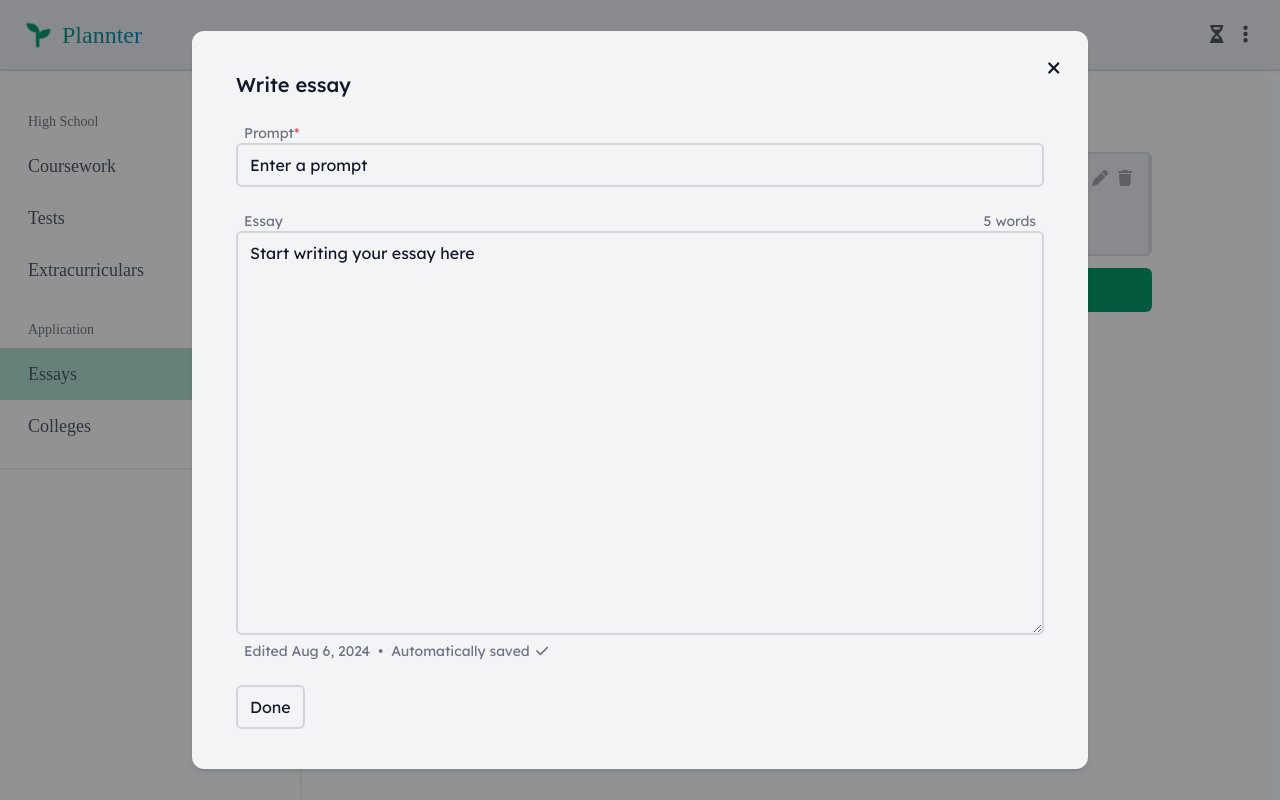
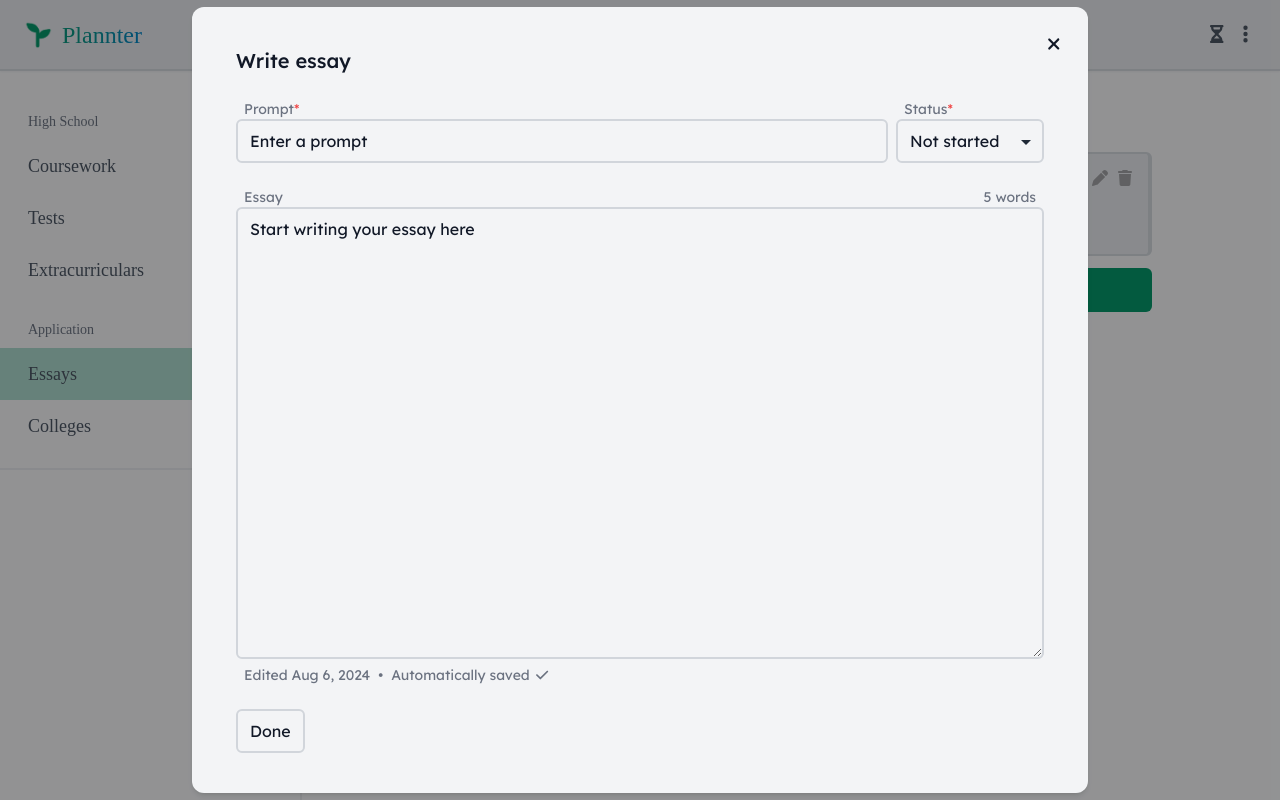
Before and after one commit to jakeo-dev/plannter, a Next.js app: page /essays in a window 1280 px wide. Both pictures are taken after a click on the button "Write an essay". Built offline with nearby package versions, Linux system fonts and the light colour scheme; a web font is replaced by a local one.

Commit message:
Add essay statuses to track where in the writing process the user is

```diff
--- a/src/components/essays/EssayElem.tsx
+++ b/src/components/essays/EssayElem.tsx
@@ -56,6 +56,8 @@ export default function EssayElem({
             : "bottom-3"
         }  flex text-xs text-gray-600 dark:text-gray-400 gap-2 mt-3`}
       >
+        <span>{essay.status}</span>
+        <span>•</span>
         <span>
           {wordCount(essay.paper)} word{wordCount(essay.paper) != 1 ? "s" : ""}
         </span>
--- a/src/components/essays/FolderElem.tsx
+++ b/src/components/essays/FolderElem.tsx
@@ -62,6 +62,7 @@ export default function FolderElem({
             uuid: crypto.randomUUID(),
             name: "Enter a prompt",
             paper: "Start writing your essay here",
+            status: "Not started",
             lastEdited: {
               year: currentDate.getFullYear(),
               month: currentDate.getMonth(),
--- a/src/components/essays/modals/EditEssayModal.tsx
+++ b/src/components/essays/modals/EditEssayModal.tsx
@@ -14,6 +14,9 @@ export default function EditEssayModal({
   const [paperInput, setPaperInput] = useState(
     essay?.paper || "Start writing your essay here"
   );
+  const [statusInput, setStatusInput] = useState(
+    essay?.status || "Not started"
+  );
   const [currentDate, setCurrentDate] = useState(new Date());
   const [lastEditedSpan, setLastEditedSpan] = useState(`Edited ${monthName(
     essay?.lastEdited?.month || -1
@@ -23,6 +26,7 @@ export default function EditEssayModal({
   useEffect(() => {
     setNameInput(essay?.name || "Enter a prompt");
     setPaperInput(essay?.paper || "Start writing your essay here");
+    setStatusInput(essay?.status || "Not started");
     setCurrentDate(new Date());
     setLastEditedSpan(`Edited ${monthName(
       essay?.lastEdited?.month || -1
@@ -30,8 +34,9 @@ export default function EditEssayModal({
   ${essay?.lastEdited?.day}, ${essay?.lastEdited?.year}`);
   }, [essay]);
 
-  // IMPORTANT BUG THAT IS NOT FIXED YET:
-  // MOST RECENT CHANGE IS NOT SAVED, ONLY THE 2ND MOST RECENT AND BEFORE
+  useEffect(() => {
+    updateSavedEssay();
+  }, [nameInput, paperInput, statusInput]);
 
   function updateSavedEssay() {
     setCurrentDate(new Date());
@@ -43,6 +48,7 @@ export default function EditEssayModal({
         uuid: essay?.uuid || crypto.randomUUID(),
         name: nameInput,
         paper: paperInput,
+        status: statusInput,
         lastEdited: {
           year: currentDate.getFullYear(),
           month: currentDate.getMonth(),
@@ -52,6 +58,7 @@ export default function EditEssayModal({
           second: currentDate.getSeconds(),
         },
       };
+      console.log(updatedEssay);
 
       setLastEditedSpan(`Edited ${monthName(
         currentDate.getMonth() || -1
@@ -80,8 +87,10 @@ export default function EditEssayModal({
           <FontAwesomeIcon icon={faXmark} />
         </button>
 
-        <h1 className="text-xl font-medium mb-6">Write essay</h1>
+        <h1 className="text-xl font-medium mb-6 hidden md:block">Write essay</h1>
 
+        <div className="md:flex gap-2">
+          <div className="flex-1">
             <label className="modalSubtext">
               Prompt<span className="text-red-500">*</span>
             </label>
@@ -89,36 +98,52 @@ export default function EditEssayModal({
               type="text"
               className="input"
               value={nameInput}
-          onInput={(e) => {
-            setNameInput(e.currentTarget.value);
-            updateSavedEssay();
-            e.preventDefault();
-          }}
+              onInput={(e) => setNameInput(e.currentTarget.value)}
               autoComplete="off"
               maxLength={400}
               required
             />
+          </div>
+          <div>
+            <label className="modalSubtext">
+              Status<span className="text-red-500">*</span>
+            </label>
+            <select
+              onChange={(e) => setStatusInput(e.currentTarget.value)}
+              value={statusInput}
+              className="input darkArrowsSelect dark:lightArrowsSelect md:w-min mb-4 md:mb-0"
+              required
+            >
+              <optgroup label="Select a status">
+                <option value="Not started">Not started</option>
+                <option value="Pre-writing">Pre-writing</option>
+                <option value="Outlining">Outlining</option>
+                <option value="Drafting">Drafting</option>
+                <option value="Revising">Revising</option>
+                <option value="Editing">Editing</option>
+                <option value="Proofreading">Proofreading</option>
+                <option value="Finished">Finished</option>
+              </optgroup>
+            </select>
+          </div>
+        </div>
 
         <label className="modalSubtext">
-          Essay{" "}
+          Essay
           <span className="float-right">
             {wordCount(paperInput)} word
             {wordCount(paperInput) != 1 ? "s" : ""}
           </span>
         </label>
         <textarea
-          rows={16}
+          rows={18}
           className="input text-sm md:text-base mb-0"
           value={paperInput}
-          onInput={(e) => {
-            setPaperInput(e.currentTarget.value);
-            updateSavedEssay();
-            e.preventDefault();
-          }}
+          onInput={(e) => setPaperInput(e.currentTarget.value)}
           autoComplete="off"
           maxLength={1000000}
         />
-        <div className="flex gap-2 modalSubtext mb-4 md:mb-6">
+        <div className="flex gap-2 modalSubtext mb-0 md:mb-6">
           <span>{lastEditedSpan}</span>
           <span>•</span>
           <span>
@@ -128,7 +153,7 @@ export default function EditEssayModal({
         </div>
 
         <button
-          className="buttonSecondary ml-0"
+          className="buttonSecondary ml-0 hidden md:inline"
           onClick={() => {
             setEditEssayVisible(false);
           }}
--- a/src/types.ts
+++ b/src/types.ts
@@ -156,6 +156,7 @@ export interface Essay {
   uuid: string,
   name: string;
   paper: string;
+  status: string;
   lastEdited?: {
     year: number;
     month: number;
```
Lines whose indentation alone changed are shown as unchanged.
